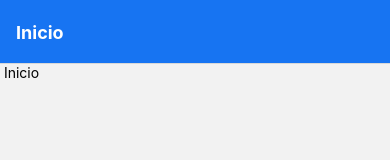
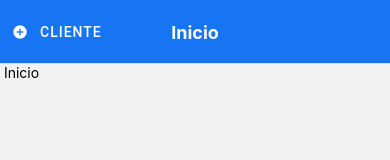
Before and after one commit to estebanmual/crudnative, a React Native app in the folder crudnative/: screen / in a window 390 px wide. Shown: the top 160 px of the page. Built offline with nearby package versions, Linux system fonts and the light colour scheme.

Commit message:
Add react native icons

```diff
--- a/crudnative/App.js
+++ b/crudnative/App.js
@@ -12,6 +12,8 @@ import {
 import Inicio from './views/Inicio';
 import DetallesCliente from './views/DetallesCliente';
 import NuevoCliente from './views/NuevoCliente';
+
+import BarraSuperior from './components/ui/BarraSuperior';
 
 import {DefaultTheme, Provider as PaperProvider} from 'react-native-paper';
 
@@ -40,7 +42,20 @@ const App = () => {
             headerTintColor: theme.colors.surface,
             headerTitleStyle: {fontWeight: 'bold'},
           }}>
-          <Stack.Screen name="Inicio" component={Inicio} />
+          <Stack.Screen
+            name="Inicio"
+            component={Inicio}
+            options={({navigation, route}) => ({
+              headerTitleAlign: 'center',
+              headerLeft: props => (
+                <BarraSuperior
+                  {...props}
+                  navigation={navigation}
+                  route={route}
+                />
+              ),
+            })}
+          />
           <Stack.Screen
             name="NuevoCliente"
             component={NuevoCliente}
--- /dev/null
+++ b/crudnative/components/ui/BarraSuperior.js
@@ -0,0 +1,18 @@
+import React from 'react';
+import {Button} from 'react-native-paper';
+
+const BarraSuperior = props => {
+  const {navigation, route} = props;
+
+  const handlePress = () => {
+    navigation.navigate('NuevoCliente');
+  };
+
+  return (
+    <Button icon="plus-circle" color="#FFF" onPress={() => handlePress()}>
+      Cliente
+    </Button>
+  );
+};
+
+export default BarraSuperior;
```
Also changed, not shown: 1 other file (tests, documents, lock files or other folders).
